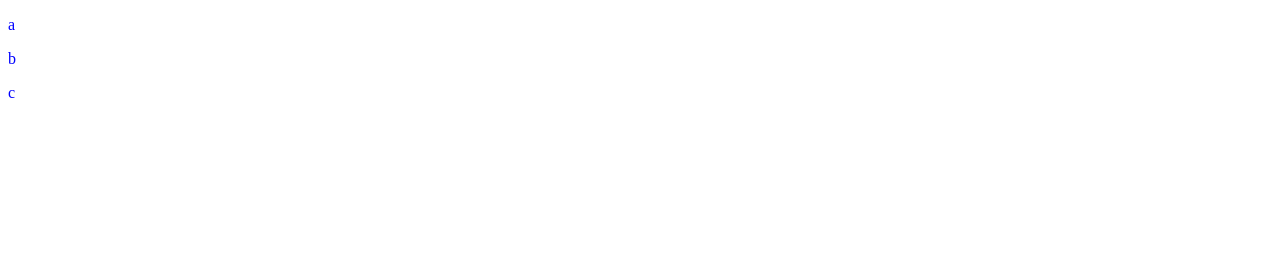
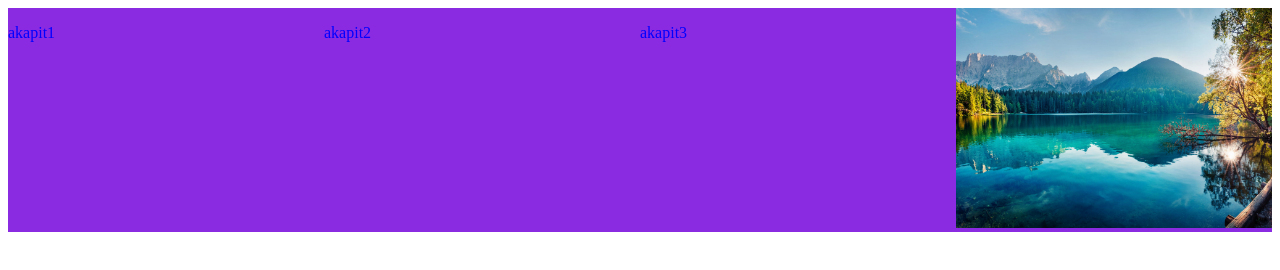
Before and after one commit to 10Olivier10/www2, a plain HTML site: page index.html in a window 1280 px wide. Drawn offline with Linux system fonts and the light colour scheme.

Commit message:
Dodano obraz i zmodyfikwano css i html

```diff
--- a/index.html
+++ b/index.html
@@ -7,10 +7,14 @@
     <link rel="stylesheet" href="style.css">
 </head>
 <body>
-    <div>
-        <p>a</p>
-        <p>b</p>
-        <p>c</p>
+    <div class="kontener">
+    <div><p>akapit1</p></div>
+    <div><p>akapit2</p></div>
+    <div><p>akapit3</p></div>
+    <div class="obraz">
+        <img src="./grafika/krajobraz.jpg" alt="">
+    </div>
+
     </div>
 
 </body>
--- a/style.css
+++ b/style.css
@@ -1,3 +1,10 @@
 div{
     color: blue;
+    background-color: blueviolet;
+    width: 100%;
 }
+.kontener{
+    display: flex;
+    justify-content: flex-start;
+}
+img{max-width: 100%;}
```
Also changed, not shown: grafika/krajobraz.jpg (added).
